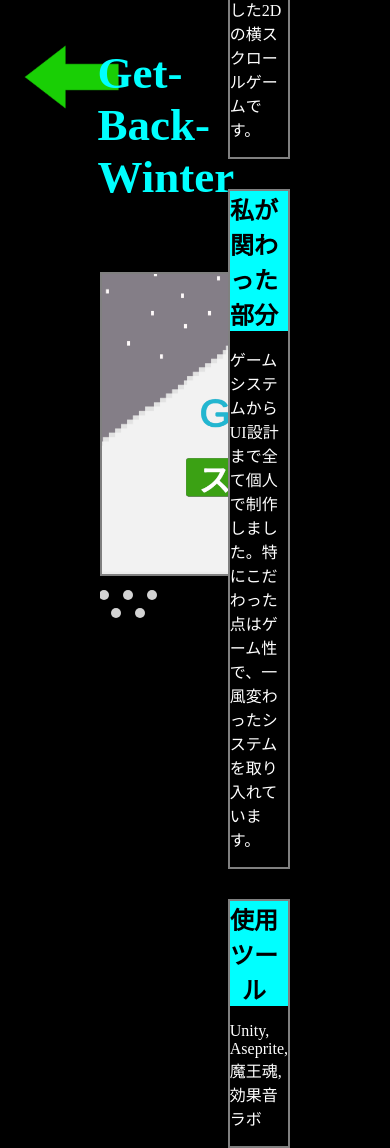
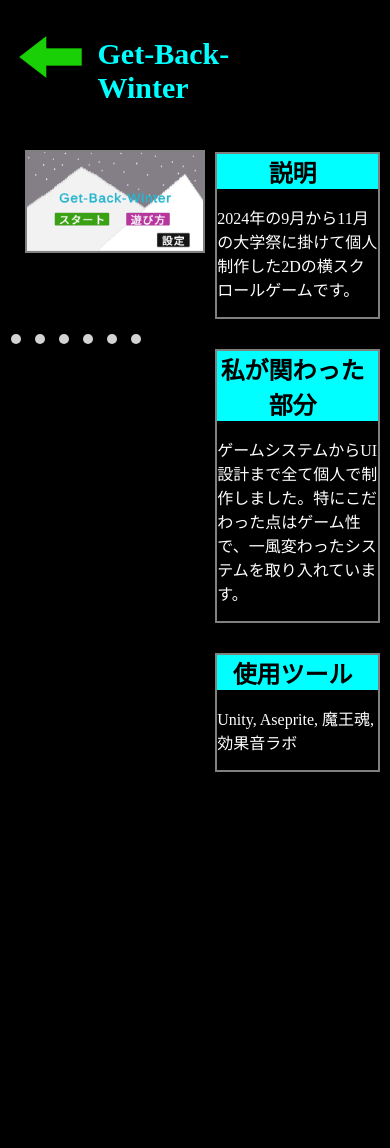
Before and after one commit to 1F10230290/portfolio_site, a Django app: page /GBW in a window 390 px wide. After the commit the page ends 772 px from the top, so only its background shows below. Run offline with Django 5.2, Linux system fonts and the light colour scheme.

Commit message:
homeとgameのレスポンシブルデザイン

```diff
--- a/static/css/Works_contents.css
+++ b/static/css/Works_contents.css
@@ -140,3 +140,34 @@ body {
 .explanation-box_me p {
     color: white;
 }
+
+@media (max-width: 768px) {
+    #title{
+        font-size: 30px;
+    }
+    .back-btn {
+        height: 80px;
+        width: auto;
+    }
+    .slide {
+        width: 45%; /* 固定値を相対値に変更 */
+        height: auto;
+        position:fixed;
+        left: 25px;
+        top: 150px;
+    }
+
+    .dots{
+        position: fixed;
+        top: 320px;
+        left: -250px;
+    }
+    .explanation-container {
+        width: 90%; /* 画面幅に応じたサイズ調整 */
+    }
+
+    .explanation-box, .explanation-box_me {
+        margin-left: 10px;
+        margin-right: 10px;
+    }
+}
```
Also changed, not shown: home/templates/home.html (+8 -1 lines), static/css/Works.css (+22 -1 lines), static/css/home.css (+14 -3 lines).
